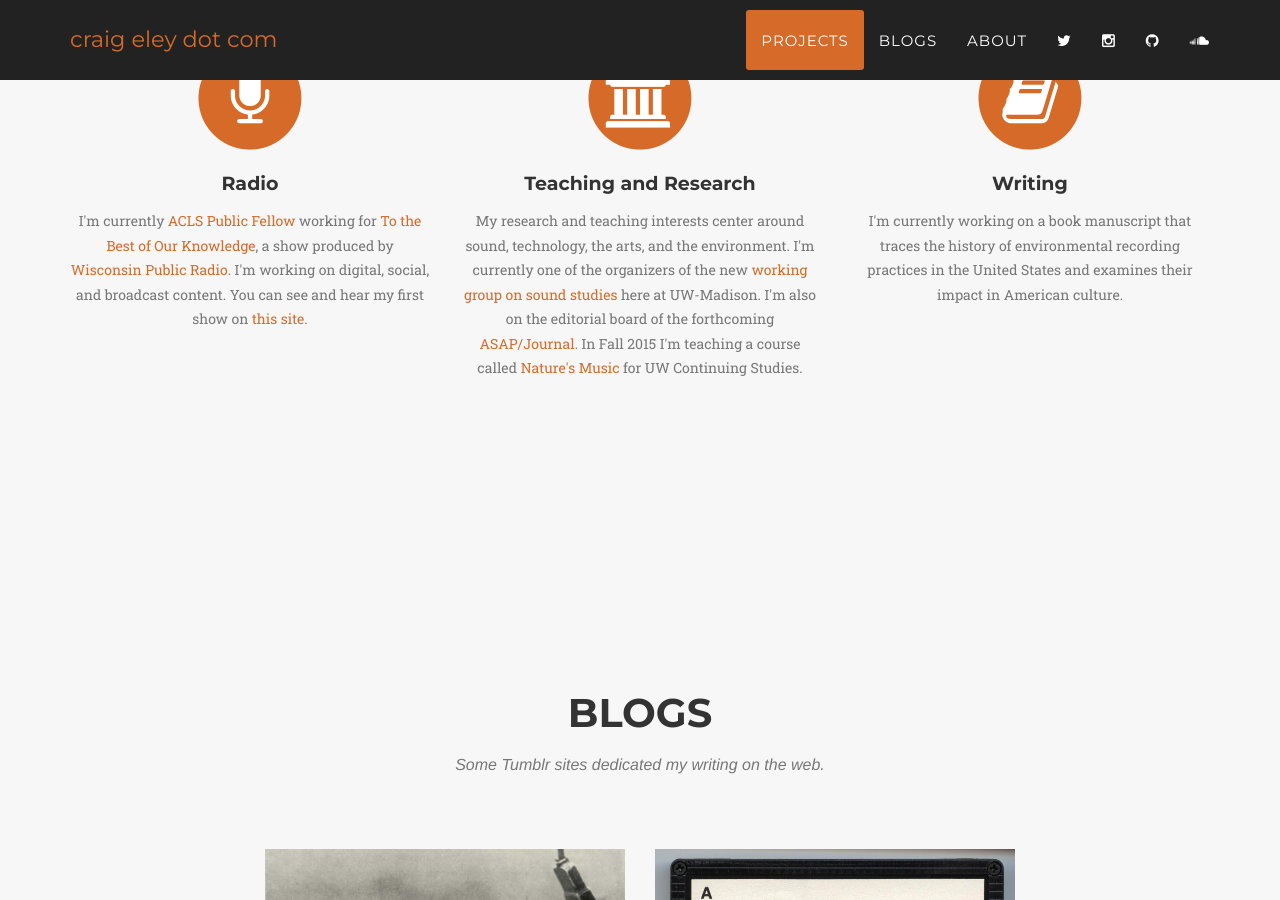
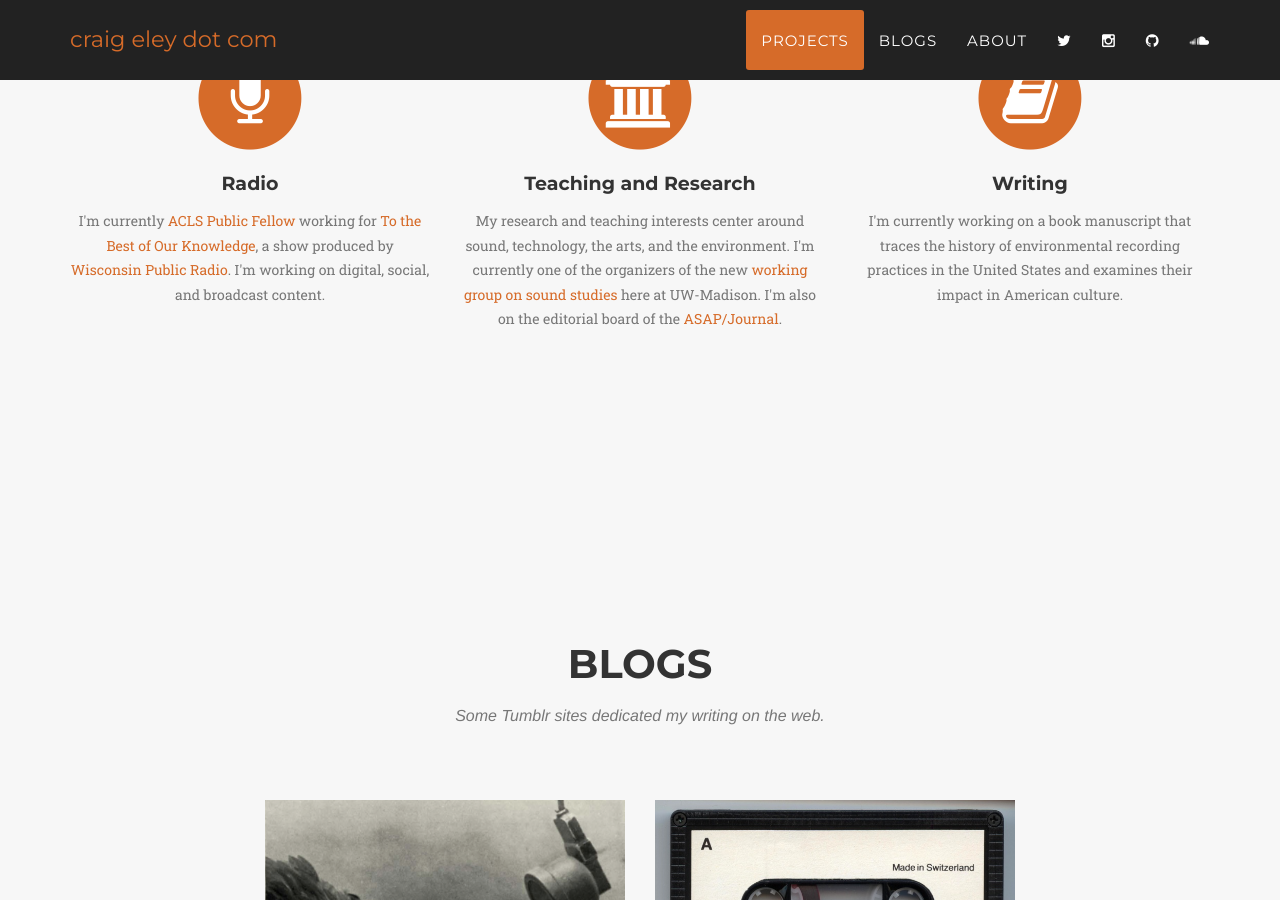
Before and after one commit to craigeley/craigeley.github.io, a Jekyll site: the page built from index.html, in a window 1280 px wide and 900 px high, scrolled down 1094 px. Built offline with Jekyll 4.4.1, drawn with Linux system fonts in a browser that asks for light colours; some web fonts are replaced.

Commit message:
line edits

```diff
--- a/_includes/projects.html
+++ b/_includes/projects.html
@@ -14,7 +14,7 @@
                         <i class="fa fa-microphone fa-stack-1x fa-inverse"></i>
                     </span>
                     <h4 class="service-heading">Radio</h4>
-                    <p class="text-muted">I'm currently <a href="http://www.acls.org/research/fellow.aspx?cid=96c727f4-8ee6-e311-b11c-000c29a3451a">ACLS Public Fellow</a> working for <a href="http://ttbook.org" title="To the Best of Our Knowledge">To the Best of Our Knowledge</a>, a show produced by <a href="!g" title="Wisconsin Public Radio">Wisconsin Public Radio</a>. I'm working on digital, social, and broadcast content. You can see and hear my first show on <a href="http://quantself.tumblr.com">this site</a>.</p>
+                    <p class="text-muted">I'm currently <a href="http://www.acls.org/research/fellow.aspx?cid=96c727f4-8ee6-e311-b11c-000c29a3451a">ACLS Public Fellow</a> working for <a href="http://ttbook.org" title="To the Best of Our Knowledge">To the Best of Our Knowledge</a>, a show produced by <a href="!g" title="Wisconsin Public Radio">Wisconsin Public Radio</a>. I'm working on digital, social, and broadcast content.</p>
 
                 </div>
                 <div class="col-md-4">
@@ -23,7 +23,7 @@
                         <i class="fa fa-university fa-stack-1x fa-inverse"></i>
                     </span>
                     <h4 class="service-heading">Teaching and Research</h4>
-                    <p class="text-muted">My research and teaching interests center around sound, technology, the arts, and the environment. I'm currently one of the organizers of the new <a href="www.soundstudies.wisc.edu">working group on sound studies</a> here at UW-Madison. I'm also on the editorial board of the forthcoming <a href="http://www.artsofthepresent.org/#!journal/component_41229">ASAP/Journal</a>. In Fall 2015 I'm teaching a course called <a href="http://craigeley.github.io/nature-music/">Nature's Music</a> for UW Continuing Studies.</p></p>
+                    <p class="text-muted">My research and teaching interests center around sound, technology, the arts, and the environment. I'm currently one of the organizers of the new <a href="www.soundstudies.wisc.edu">working group on sound studies</a> here at UW-Madison. I'm also on the editorial board of the <a href="http://www.artsofthepresent.org/#!journal/component_41229">ASAP/Journal</a>.</p>
                 </div>
                 <div class="col-md-4">
                     <span class="fa-stack fa-4x">
```
